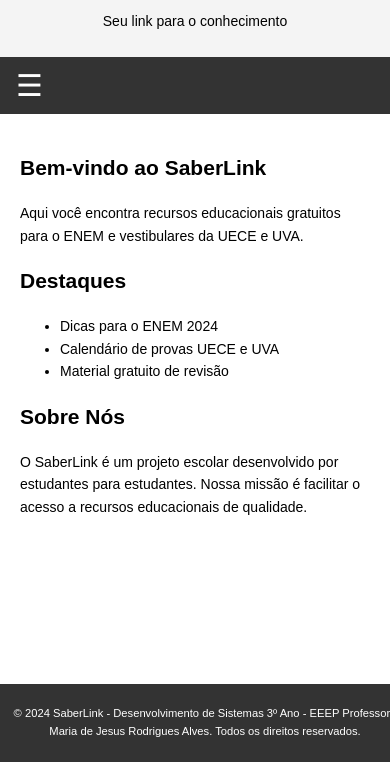
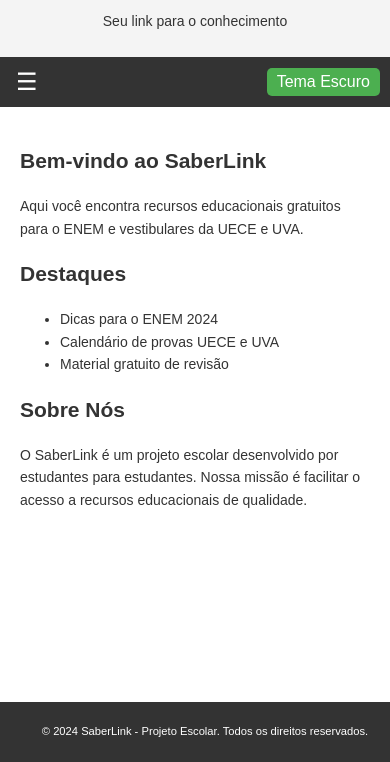
Before and after one commit to ProjetoSocialDS3/SaberLink, a plain HTML site: page Página Inicial/index.html in a window 390 px wide. Shown: the part 82-844 px from the top of the page. Drawn offline with Linux system fonts and the light colour scheme.

Commit message:
Update index.html

```diff
--- a/Página Inicial/index.html
+++ b/Página Inicial/index.html
@@ -5,58 +5,111 @@
     <meta name="viewport" content="width=device-width, initial-scale=1.0">
     <title>SaberLink - Recursos Educacionais para ENEM e Vestibulares</title>
     <style>
+        :root {
+            --bg-color: #ffffff;
+            --text-color: #333333;
+            --header-bg: #f4f4f4;
+            --nav-bg: #333333;
+            --nav-text: #ffffff;
+            --button-bg: #4CAF50;
+            --button-text: #ffffff;
+        }
+
+        .dark-theme {
+            --bg-color: #333333;
+            --text-color: #ffffff;
+            --header-bg: #222222;
+            --nav-bg: #444444;
+            --nav-text: #ffffff;
+            --button-bg: #45a049;
+            --button-text: #ffffff;
+        }
+
         body {
             font-family: Arial, sans-serif;
             line-height: 1.6;
             margin: 0;
             padding: 0;
             font-size: 16px;
+            background-color: var(--bg-color);
+            color: var(--text-color);
+            transition: background-color 0.3s, color 0.3s;
         }
+
         header, nav, main, footer {
             padding: 10px;
         }
+
         header {
-            background-color: #f4f4f4;
+            background-color: var(--header-bg);
             text-align: center;
+            position: relative;
         }
+
         nav {
-            background-color: #333;
+            background-color: var(--nav-bg);
+            display: flex;
+            justify-content: space-between;
+            align-items: center;
         }
+
         nav ul {
             list-style-type: none;
             padding: 0;
             margin: 0;
+            display: flex;
         }
+
         nav ul li {
-            display: inline-block;
             margin-right: 10px;
         }
+
         nav ul li a {
-            color: white;
+            color: var(--nav-text);
             text-decoration: none;
             padding: 5px 10px;
         }
+
         main {
             padding: 20px;
             margin-bottom: 60px;
         }
+
         footer {
-            background-color: #333;
-            color: white;
+            background-color: var(--nav-bg);
+            color: var(--nav-text);
             text-align: center;
             position: fixed;
             bottom: 0;
             width: 100%;
             font-size: 0.8em;
         }
+
         .hamburger {
             display: none;
-            font-size: 30px;
-            color: white;
+            font-size: 24px;
+            color: var(--nav-text);
             background: none;
             border: none;
             cursor: pointer;
         }
+
+        .theme-toggle {
+            font-size: 16px;
+            color: var(--button-text);
+            background-color: var(--button-bg);
+            border: none;
+            padding: 5px 10px;
+            cursor: pointer;
+            border-radius: 5px;
+            transition: background-color 0.3s;
+        }
+
+        .theme-toggle:hover {
+            background-color: var(--button-bg);
+            opacity: 0.9;
+        }
+
         @media screen and (max-width: 600px) {
             body {
                 font-size: 14px;
@@ -67,13 +120,23 @@
             nav ul {
                 display: none;
                 flex-direction: column;
+                position: absolute;
+                top: 100%;
+                left: 0;
+                width: 100%;
+                background-color: var(--nav-bg);
             }
             nav ul.show {
                 display: flex;
             }
             nav ul li {
-                display: block;
                 margin: 10px 0;
+            }
+            nav {
+                flex-wrap: wrap;
+            }
+            .theme-toggle {
+                margin-left: auto;
             }
         }
     </style>
@@ -93,6 +156,7 @@
             <li><a href="#">Recursos de Estudo</a></li>
             <li><a href="#">Bem-Estar Estudantil</a></li>
         </ul>
+        <button class="theme-toggle" onclick="toggleTheme()">Alternar Tema</button>
     </nav>
 
     <main>
@@ -117,7 +181,7 @@
     </main>
 
     <footer>
-        <p>&copy; 2024 SaberLink - Desenvolvimento de Sistemas 3º Ano - EEEP Professora Maria de Jesus Rodrigues Alves. Todos os direitos reservados.</p>
+        <p>&copy; 2024 SaberLink - Projeto Escolar. Todos os direitos reservados.</p>
     </footer>
 
     <script>
@@ -125,6 +189,31 @@
             var menu = document.getElementById("menu");
             menu.classList.toggle("show");
         }
+
+        function toggleTheme() {
+            document.body.classList.toggle('dark-theme');
+            localStorage.setItem('theme', document.body.classList.contains('dark-theme') ? 'dark' : 'light');
+            updateThemeToggleText();
+        }
+
+        function updateThemeToggleText() {
+            const themeToggle = document.querySelector('.theme-toggle');
+            if (document.body.classList.contains('dark-theme')) {
+                themeToggle.textContent = 'Tema Claro';
+            } else {
+                themeToggle.textContent = 'Tema Escuro';
+            }
+        }
+
+        // Verificar o tema padrão do navegador do usuário.
+        const savedTheme = localStorage.getItem('theme');
+        const prefersDark = window.matchMedia && window.matchMedia('(prefers-color-scheme: dark)').matches;
+
+        if (savedTheme === 'dark' || (!savedTheme && prefersDark)) {
+            document.body.classList.add('dark-theme');
+        }
+
+        updateThemeToggleText();
     </script>
 </body>
 </html>
```
